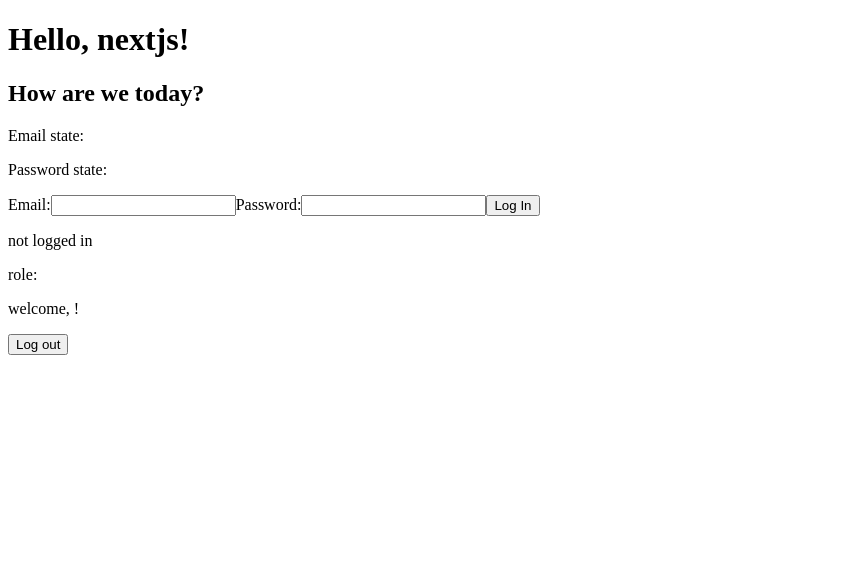
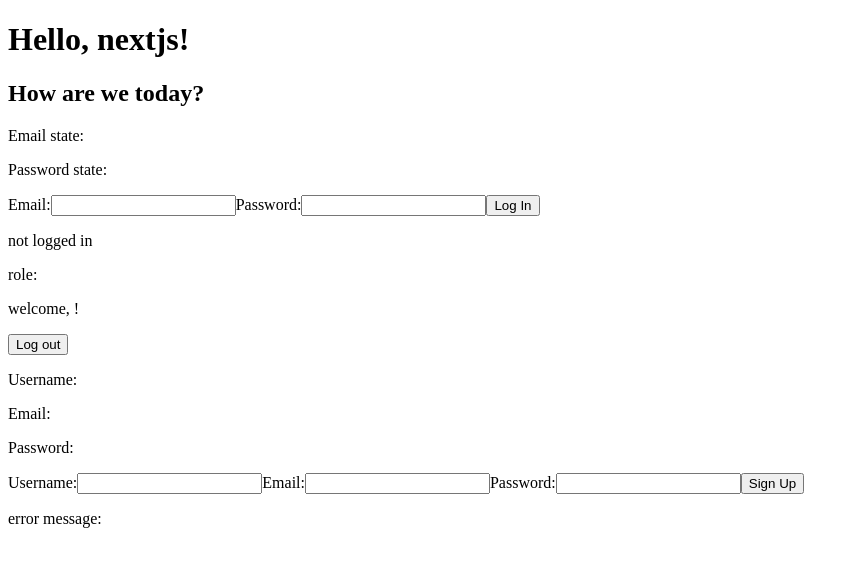
Before and after one commit to NoahAldhous/stronghold-manager-client, a Next.js app: page / in a window 1280 px wide. Shown: the top 566 px of the page, without its empty margins (0-859 px from the left). Built offline with nearby package versions, Linux system fonts and the light colour scheme.

Commit message:
signup form sends request to server, returning token on success that logs in the user

```diff
--- a/src/app/page.tsx
+++ b/src/app/page.tsx
@@ -1,4 +1,5 @@
 import LoginForm from "components/LoginForm/LoginForm"
+import SignUpForm from "components/SignUpForm/SignUpForm"
 
 export default function Page(){
 
@@ -6,5 +7,6 @@ export default function Page(){
         <h1>Hello, nextjs!</h1>
         <h2>How are we today?</h2>
         <LoginForm/>
+        <SignUpForm/>
     </>
 }
--- a/src/components/LoginForm/LoginForm.tsx
+++ b/src/components/LoginForm/LoginForm.tsx
@@ -25,8 +25,7 @@ export default function LoginForm() {
     //Read the form data
     const form = e.target;
 
-    try{
-
+    try {
       const res = await fetch(`${process.env.NEXT_PUBLIC_API_URL}/users/login`, {
           method: form.method,
           headers: {
@@ -42,6 +41,7 @@ export default function LoginForm() {
       //if login success, will return an access token
       const data = await res.json();
 
+      //and login in the user, setting context and storing the token in local storage
       login(data.access_token);
 
     } catch (err: any) {
--- /dev/null
+++ b/src/components/SignUpForm/SignUpForm.tsx
@@ -0,0 +1,133 @@
+"use client";
+import { useState } from "react";
+import { useAuth } from "contexts/AuthContext";
+
+type userCredentialsType = {
+    name: string | undefined;
+    email: string | undefined;
+    password: string | undefined;
+}
+
+export default function SignUpForm(){
+    //state object for sign up form
+    const [userCredentials, setUserCredentials] = useState<userCredentialsType>({
+        name: "",
+        email: "",
+        password: ""
+    })
+    const [loginCredentials, setLoginCredentals] = useState({
+        email: userCredentials.email,
+        password: userCredentials.password
+    })
+
+    //use to render loading message whilst making request to server
+    const [loading, setLoading] = useState(false);
+    // render error message if request fails/email in user
+    const [error, setError] = useState<string | null>(null);
+
+    //get context + auth functions from AuthContext
+    const { userName, isLoggedIn, userId, role, login, logout} = useAuth();
+
+    async function handleSubmit(e) {
+        //prevent browser from reloading page
+        e.preventDefault()
+        setLoading(true)
+
+        //Read the form data
+        const form = e.target;
+
+        try {
+            const res = await fetch(`${process.env.NEXT_PUBLIC_API_URL}/users/register`,{
+                method: form.method,
+                headers: {
+                    "Content-Type": "application/json",
+                },
+                body:JSON.stringify(userCredentials)
+            });
+            // if response does not return 200 status
+            if (!res.ok) {
+                if (res.status == 409){
+                    throw new Error("Email already in use")
+                } else {
+                    throw new Error("Something went wrong")
+                }
+            }
+
+            //if sign up is a success, will return access token
+            const data = await res.json();
+
+            //and log in the user, updating context and storing token in local storage
+            login(data.access_token)
+
+        } catch (err: any) {
+            setError(err.message)
+        } finally {
+            //TODO: redirect if logged in
+            setLoading(false)
+        }
+    }
+
+    //uses spread operator to only change the email value
+    function handleUserNameChange(e: { target: { value: string } }) {
+        setUserCredentials({
+        ...userCredentials,
+        name: e.target.value,
+        });
+    }
+
+    //uses spread operator to only change the email value
+    function handleEmailChange(e: { target: { value: string } }) {
+        setUserCredentials({
+        ...userCredentials,
+        email: e.target.value,
+        });
+    }
+
+    //uses spread operator to only change the password value
+    function handlePasswordChange(e: { target: { value: string } }) {
+        setUserCredentials({
+        ...userCredentials,
+        password: e.target.value,
+        });
+    }
+
+    return (
+        <form method="post" onSubmit={handleSubmit}>
+            <p>Username:{userCredentials.name}</p>
+            <p>Email:{userCredentials.email}</p>
+            <p>Password:{userCredentials.password}</p>
+            <label>
+                Username:
+                <input
+                    required
+                    type="text"
+                    name="name"
+                    value={userCredentials.name}
+                    onChange={handleUserNameChange}
+                />
+            </label>
+            <label>
+                Email:
+                <input
+                required
+                type="email"
+                name="email"
+                value={userCredentials.email}
+                onChange={handleEmailChange}
+                />
+            </label>
+            <label>
+                Password:
+                <input
+                required
+                type="password"
+                name="password"
+                value={userCredentials.password}
+                onChange={handlePasswordChange}
+                />
+            </label>
+            <button type="submit">Sign Up</button>
+            <p>error message: {error}</p>
+        </form>
+    )
+}
```
